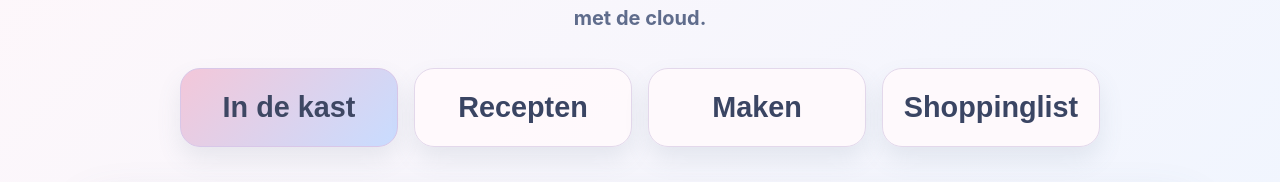
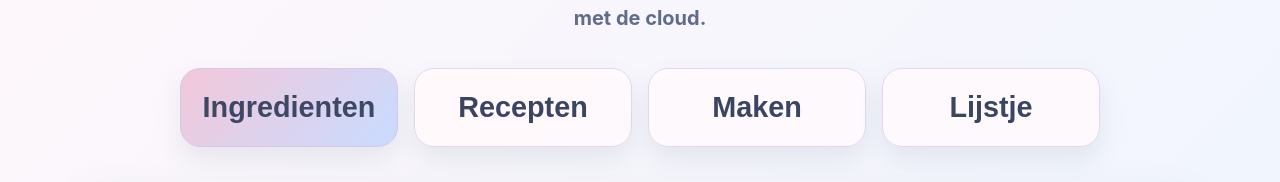
Before and after one commit to zianlelieur-debug/Receptenboek2, a React (Vite) app: page / in a window 1280 px wide. Shown: the part 240-422 px from the top of the page. Built offline with nearby package versions, Linux system fonts and the light colour scheme; no server answers; the database is empty.

Commit message:
Update App.jsx

```diff
--- a/src/App.jsx
+++ b/src/App.jsx
@@ -93,7 +93,7 @@ function App() {
           className={`tab-btn ${currentTab === 'inventory' ? 'active' : ''}`}
           onClick={() => setCurrentTab('inventory')}
         >
-          In de kast
+          Ingredienten
         </button>
         <button
           className={`tab-btn ${currentTab === 'recipes' ? 'active' : ''}`}
@@ -111,7 +111,7 @@ function App() {
           className={`tab-btn ${currentTab === 'shoppinglist' ? 'active' : ''}`}
           onClick={() => setCurrentTab('shoppinglist')}
         >
-          Shoppinglist
+          Lijstje
         </button>
       </nav>
 
```
